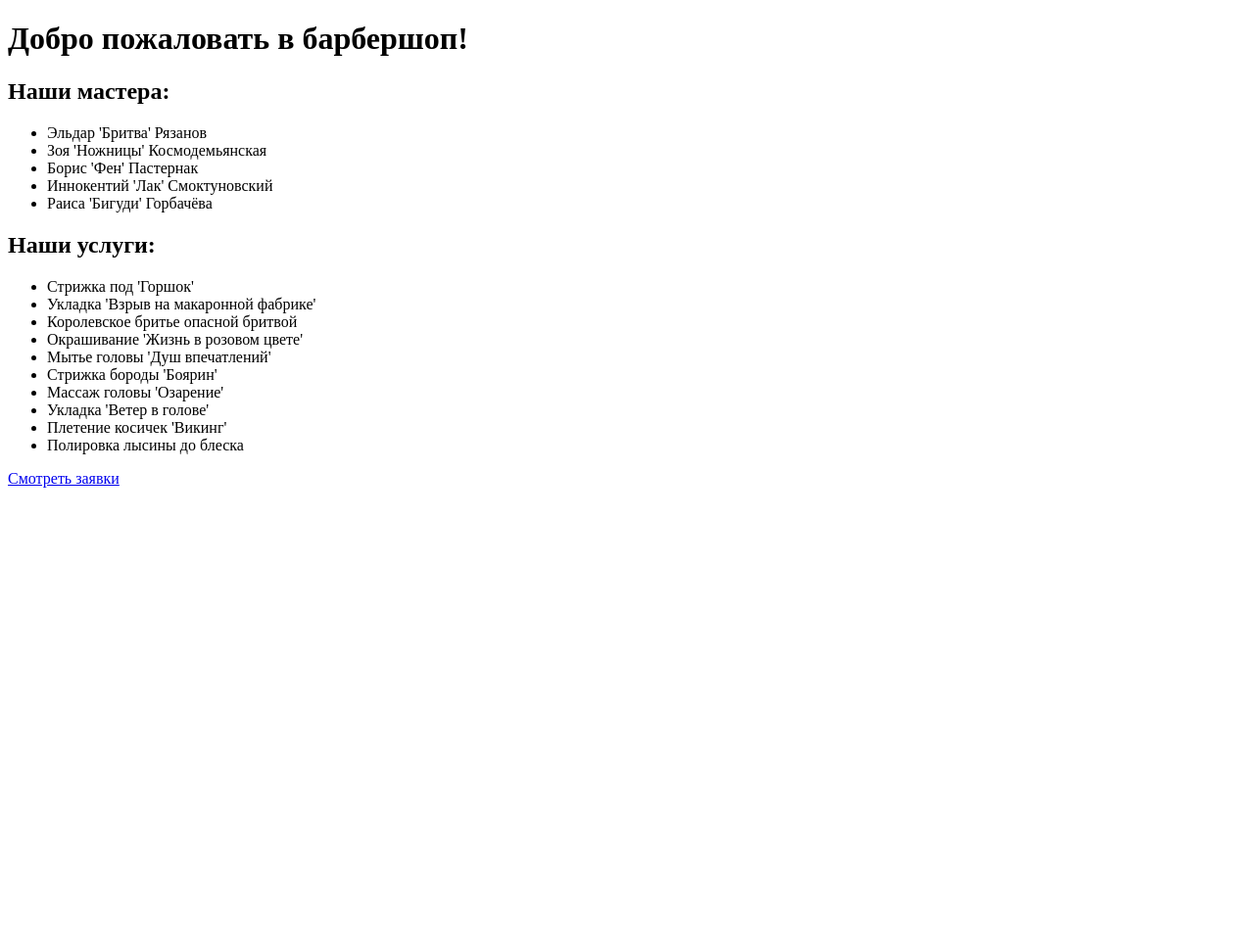
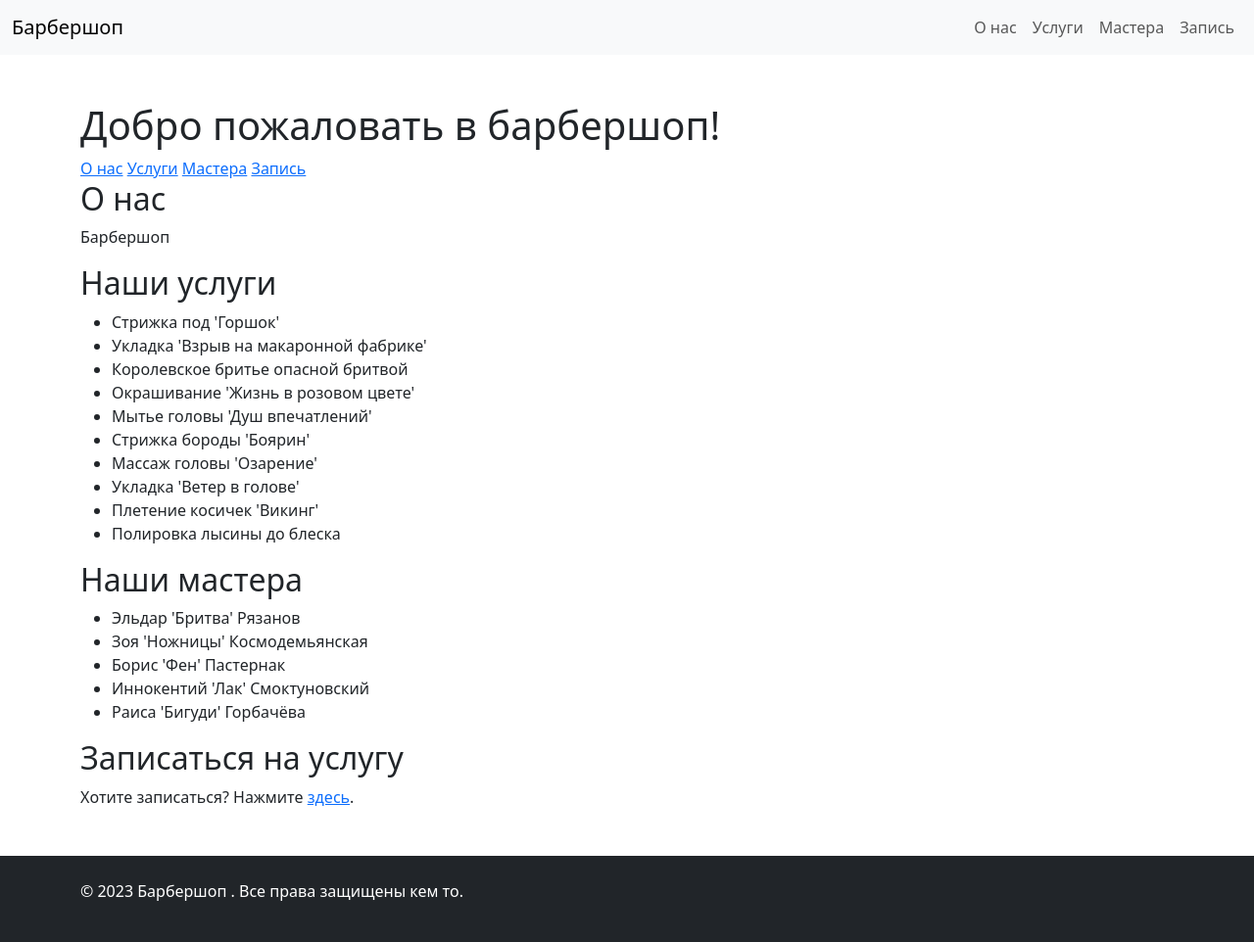
Before and after one commit to Kirill863/hw36, a Django app: page / in a window 1280 px wide. Shown: the whole page at 98% size. Before the commit the page ends 498 px from the top, so only its background shows below. Run offline with Django 5.2, Linux system fonts and the light colour scheme.

Commit message:
hw22_ добавл блоки-якоря

```diff
--- a/templates/landing.html
+++ b/templates/landing.html
@@ -1,16 +1,31 @@
-{% load static %}
-<!DOCTYPE html>
-<html lang="ru">
-<head>
-    <meta charset="UTF-8">
-    <title>Барбершоп</title>
-    <link rel="stylesheet" href="{% static 'main.css' %}">
-</head>
-<body>
+{% extends "base.html" %}
+{% block title %}Главная страница{% endblock %}
+{% block content %}
 <h1>Добро пожаловать в барбершоп!</h1>
 
-    <section>
-        <h2>Наши мастера:</h2>
+<nav>
+    <a href="#about">О нас</a>
+    <a href="#services">Услуги</a>
+    <a href="#masters">Мастера</a>
+    <a href="#booking">Запись</a>
+</nav>
+
+<section id="about">
+    <h2>О нас</h2>
+    <p>Барбершоп</p>
+</section>
+
+<section id="services">
+    <h2>Наши услуги</h2>
+    <ul>
+        {% for service in services %}
+            <li>{{ service }}</li>
+        {% endfor %}
+    </ul>
+</section>
+
+<section id="masters">
+    <h2>Наши мастера</h2>
     <ul>
         {% for master in masters %}
             <li>{{ master.name }}</li>
@@ -18,15 +33,8 @@
     </ul>
 </section>
 
-    <section>
-        <h2>Наши услуги:</h2>
-        <ul>
-            {% for service in services %}
-                <li>{{ service }}</li>
-            {% endfor %}
-        </ul>
+<section id="booking">
+    <h2>Записаться на услугу</h2>
+    <p>Хотите записаться? Нажмите <a href="{% url 'orders_list' %}">здесь</a>.</p>
 </section>
-
-    <a href="{% url 'orders_list' %}">Смотреть заявки</a>
-</body>
-</html>
+{% endblock %}
```
Lines whose indentation alone changed are shown as unchanged.
